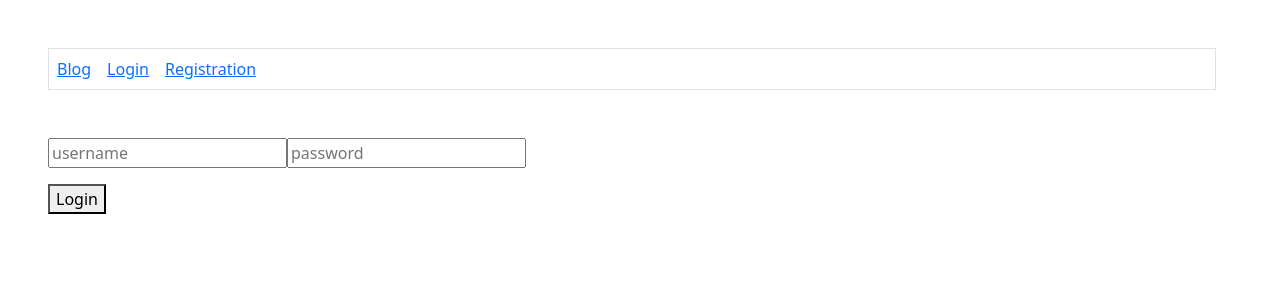
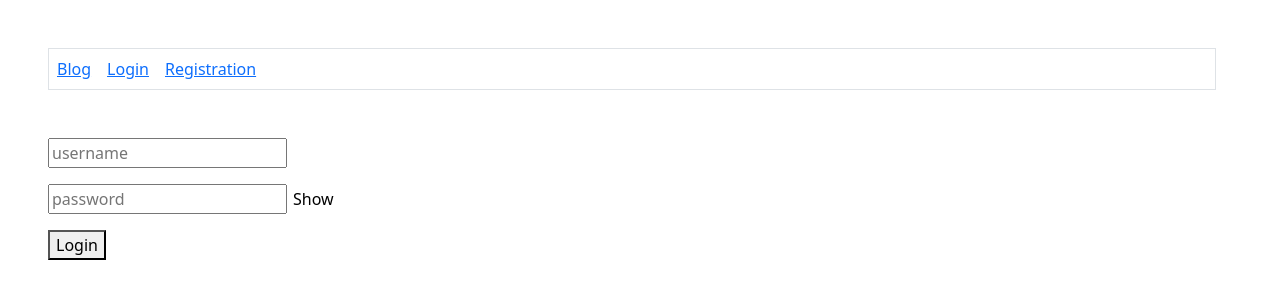
Before and after one commit to iQnas02/react-blog-register-login, a React (Create React App) app: page /login in a window 1280 px wide. Shown: the top 300 px of the page. Built offline with nearby package versions, Linux system fonts and the light colour scheme.

Commit message:
filter done and pasword correct

```diff
--- a/src/pages/BlogPage.js
+++ b/src/pages/BlogPage.js
@@ -1,42 +1,100 @@
-import React, {useEffect, useState} from 'react';
+import React, { useEffect, useState } from 'react';
 import http from "../plugins/http";
 import SinglePost from "../components/SinglePost";
 import Pagination from "../pages/Pagination";
 
-const BlogPage = ({loggedIn}) => {
+const BlogPage = ({ loggedIn }) => {
 
-    const [data,setData] = useState([]);
+    const [data, setData] = useState([]);
     const [currentPage, setCurrentPage] = useState(1);
-    const [postsPerPage]= useState(24);
+    const [postsPerPage] = useState(24);
+    const [filteredData, setFilteredData] = useState([]);
+    const [usernameFilter, setUsernameFilter] = useState('');
+    const [dateFromFilter, setDateFromFilter] = useState('');
+    const [dateToFilter, setDateToFilter] = useState('');
+    const [titleFilter, setTitleFilter] = useState('');
 
     function getPosts() {
         http.get("/getallposts")
-            .then(res =>{
-                setData(res.data.reverse())
-            })
+            .then(res => {
+                const posts = res.data.reverse();
+                setData(posts);
+                setFilteredData(posts);
+            });
     }
 
     useEffect(() => {
-        getPosts()
-    }, [])
+        getPosts();
+    }, []);
+
+    useEffect(() => {
+        filterPosts();
+    }, [usernameFilter, dateFromFilter, dateToFilter, titleFilter]);
+
+    const filterPosts = () => {
+        let filtered = data;
+
+        if (usernameFilter) {
+            filtered = filtered.filter(post => post.username.toLowerCase().includes(usernameFilter.toLowerCase()));
+        }
+
+        if (dateFromFilter) {
+            filtered = filtered.filter(post => new Date(post.timestamp) >= new Date(dateFromFilter));
+        }
+
+        if (dateToFilter) {
+            filtered = filtered.filter(post => new Date(post.timestamp) <= new Date(dateToFilter));
+        }
+
+        if (titleFilter) {
+            filtered = filtered.filter(post => post.title.toLowerCase().includes(titleFilter.toLowerCase()));
+        }
+
+        setFilteredData(filtered);
+    };
 
     const indexOfLastPost = currentPage * postsPerPage;
     const indexOfFirstPost = indexOfLastPost - postsPerPage;
-    const currentPosts = data.slice(indexOfFirstPost, indexOfLastPost);
+    const currentPosts = filteredData.slice(indexOfFirstPost, indexOfLastPost);
 
     const paginate = (pageNumber) => setCurrentPage(pageNumber);
 
-
     return (
         <div className="d-flex flex-column align-items-center">
+            <div className="d-flex mb-3">
+                <input
+                    type="text"
+                    placeholder="Filter by username"
+                    value={usernameFilter}
+                    onChange={e => setUsernameFilter(e.target.value)}
+                />
+                <input
+                    type="date"
+                    placeholder="Date from"
+                    value={dateFromFilter}
+                    onChange={e => setDateFromFilter(e.target.value)}
+                />
+                <input
+                    type="date"
+                    placeholder="Date to"
+                    value={dateToFilter}
+                    onChange={e => setDateToFilter(e.target.value)}
+                />
+                <input
+                    type="text"
+                    placeholder="Filter by title"
+                    value={titleFilter}
+                    onChange={e => setTitleFilter(e.target.value)}
+                />
+            </div>
             <div className="d-flex flex-wrap">
                 {currentPosts.map(post => (
-                    <SinglePost getPosts={getPosts} loggedIn={loggedIn} key={post.id} post={post}/>
+                    <SinglePost getPosts={getPosts} loggedIn={loggedIn} key={post.id} post={post} />
                 ))}
             </div>
             <Pagination
                 postsPerPage={postsPerPage}
-                totalPosts={data.length}
+                totalPosts={filteredData.length}
                 paginate={paginate}
                 currentPage={currentPage}
             />
--- a/src/pages/LoginPage.js
+++ b/src/pages/LoginPage.js
@@ -1,39 +1,65 @@
-import React, {useRef, useState} from 'react';
+import React, { useRef, useState } from 'react';
 import http from "../plugins/http";
-import {useNavigate} from "react-router-dom";
+import { useNavigate } from "react-router-dom";
 
-const LoginPage = ({setLog}) => {
-    const nameRef = useRef()
-    const passRef = useRef()
-
-    const nav = useNavigate()
-
-    const [error, setError] = useState(null)
+const LoginPage = ({ setLog }) => {
+    const nameRef = useRef();
+    const passRef = useRef();
+    const nav = useNavigate();
+    const [error, setError] = useState(null);
+    const [passwordVisible, setPasswordVisible] = useState(false);
 
     async function login() {
-        setError(null)
+        setError(null);
         const user = {
             name: nameRef.current.value,
             password: passRef.current.value
-        }
+        };
 
-        const res = await http.post("/login", user)
+        const res = await http.post("/login", user);
 
-        if(res.success) {
-            localStorage.setItem("secret", res.secretKey)
-            setLog(user.name)
-            nav('/')
+        if (res.success) {
+            localStorage.setItem("secret", res.secretKey);
+            setLog(user.name);
+            nav('/');
         } else {
-            setError(res.message)
+            setError(res.message);
         }
     }
 
+    const handlePasswordVisibility = () => {
+        setPasswordVisible(!passwordVisible);
+    };
+
     return (
         <div>
-            <input ref={nameRef} type="text" placeholder="username"/>
-            <input ref={passRef} type="text" placeholder="password"/>
+            <input className="mb-3"
+                ref={nameRef}
+                type="text"
+                placeholder="username"
+                autoComplete="username"
+            />
+            <div style={{ position: 'relative' }}>
+                <input
+                    ref={passRef}
+                    type={passwordVisible ? "text" : "password"}
+                    placeholder="password"
+                    autoComplete="current-password"
+                />
+                <button
+                    type="button"
+                    onClick={handlePasswordVisibility}
+                    style={{
+
+                        background: 'transparent',
+                        border: 'none',
+                        cursor: 'pointer'
+                    }}
+                >
+                    {passwordVisible ? 'Hide' : 'Show'}
+                </button>
+            </div>
             <p>{error}</p>
-
             <button onClick={login}>Login</button>
         </div>
     );
```
